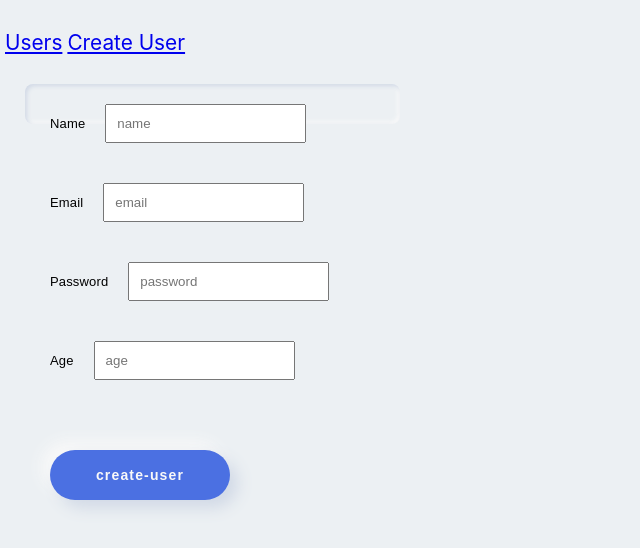
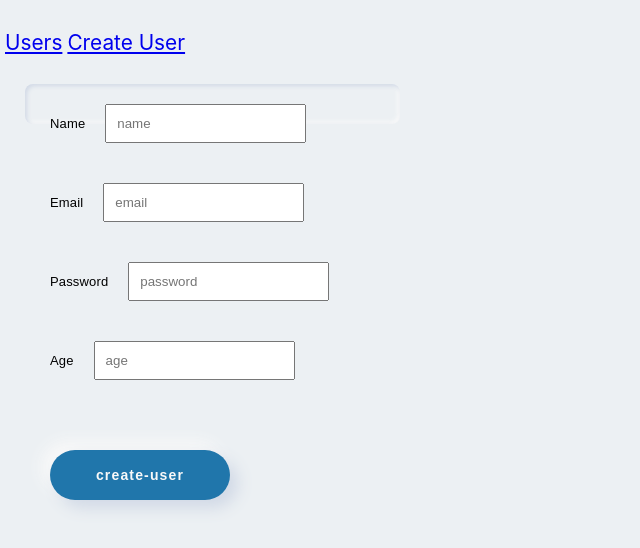
Before and after one commit to ksamy90/mongo-frontend, a React (Create React App) app: page /createuser in a window 1280 px wide. Shown: the top 548 px of the page, without its empty margins (0-640 px from the left). Built offline with nearby package versions, Linux system fonts and the light colour scheme.

Commit message:
Changed button color

```diff
--- a/src/components/createuser.css
+++ b/src/components/createuser.css
@@ -33,7 +33,7 @@
     font-weight: 700;
     font-size: 14px;
     letter-spacing: 1.15px;
-    background-color: #4B70E2;
+    background-color: #2076ab;
     color: #F9F9F9;
     box-shadow: 8px 8px 16px #D1D9E6, -8px -8px 16px #F9F9F9;
     border: none;
```
Also changed, not shown: 1 other file (tests, documents, lock files or other folders).
